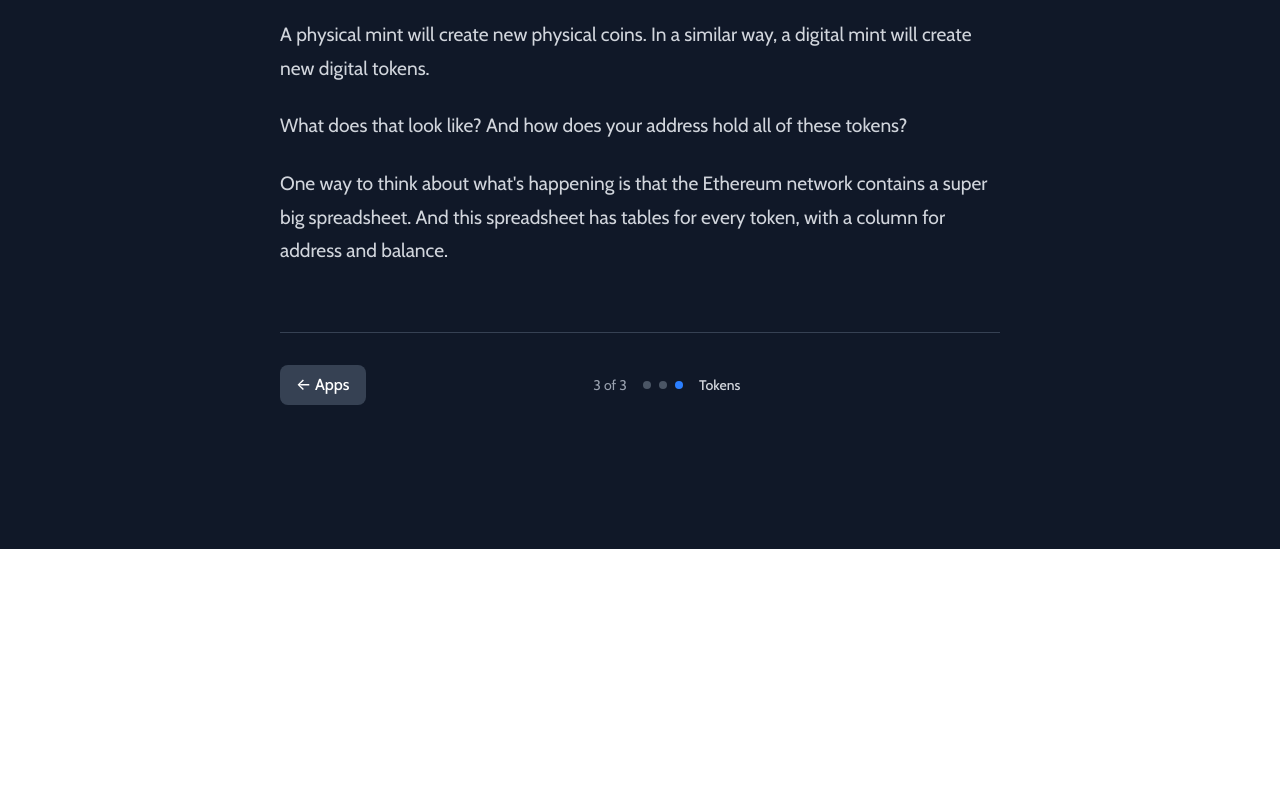
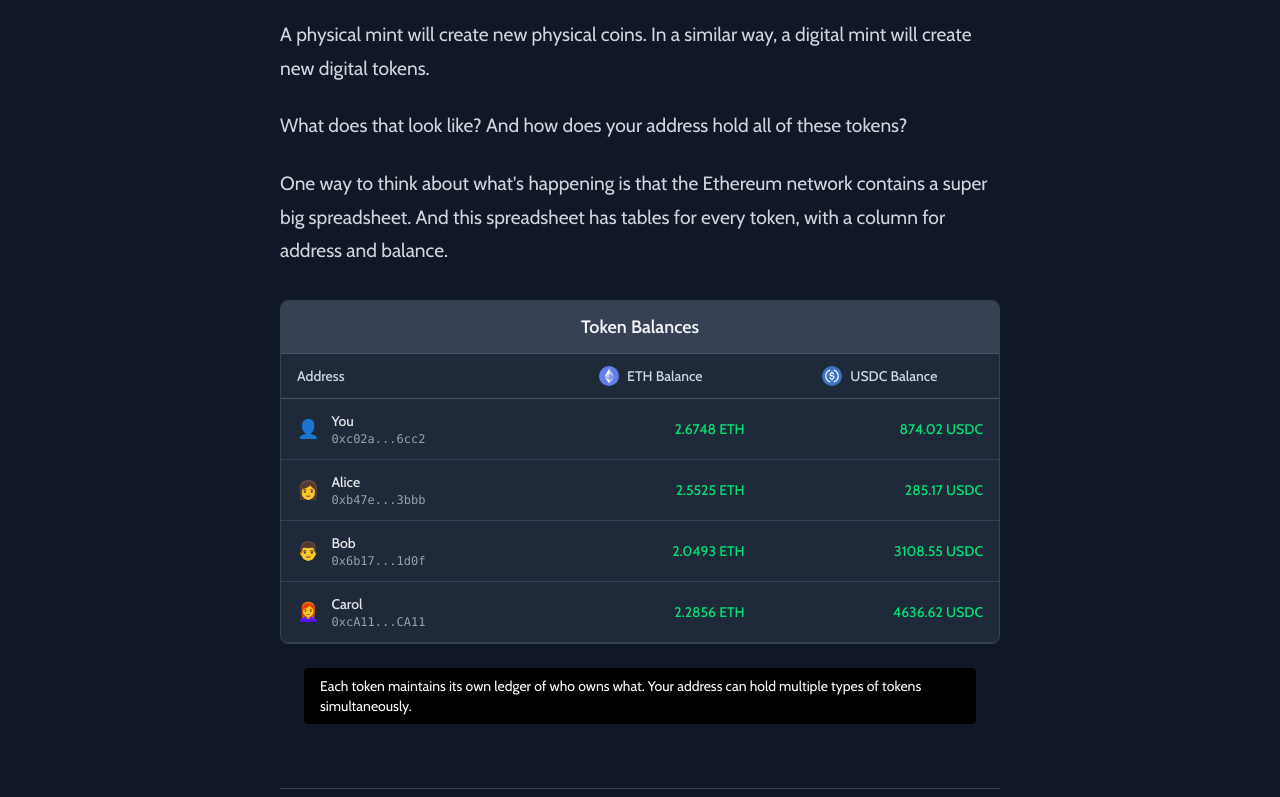
Before and after one commit to sudo-owen/explain-eth, a React (Vite) app: page /tokens in a window 1280 px wide. Shown: the part 2000-2797 px from the top of the page. Before the commit the page ends 2549 px from the top, so only its background shows below. Built offline with nearby package versions, Linux system fonts and the light colour scheme.

Commit message:
add token animations

```diff
--- /dev/null
+++ b/src/components/TokenSpreadsheet.tsx
@@ -0,0 +1,224 @@
+import React, { useState } from 'react'
+import { getRecipientEmoji, getRecipientAddress } from '../utils/recipients'
+
+interface TokenData {
+  name: string
+  emoji: string
+  address: string
+  ethBalance: number
+  usdcBalance: number
+}
+
+const TokenSpreadsheet: React.FC = () => {
+  const [activeTab, setActiveTab] = useState<'ETH' | 'USDC'>('ETH')
+
+  // User data with random balances for demonstration
+  const userData: TokenData[] = [
+    {
+      name: 'You',
+      emoji: '👤',
+      address: '0xc02aaa39b223fe8d0a0e5c4f27ead9083c756cc2',
+      ethBalance: Math.random() * 4.9 + 0.1,
+      usdcBalance: Math.random() * 4900 + 100
+    },
+    {
+      name: 'Alice',
+      emoji: getRecipientEmoji('Alice'),
+      address: getRecipientAddress('Alice'),
+      ethBalance: Math.random() * 4.9 + 0.1,
+      usdcBalance: Math.random() * 4900 + 100
+    },
+    {
+      name: 'Bob',
+      emoji: getRecipientEmoji('Bob'),
+      address: getRecipientAddress('Bob'),
+      ethBalance: Math.random() * 4.9 + 0.1,
+      usdcBalance: Math.random() * 4900 + 100
+    },
+    {
+      name: 'Carol',
+      emoji: getRecipientEmoji('Carol'),
+      address: getRecipientAddress('Carol'),
+      ethBalance: Math.random() * 4.9 + 0.1,
+      usdcBalance: Math.random() * 4900 + 100
+    }
+  ]
+
+  const formatETHBalance = (balance: number) => {
+    return `${balance.toFixed(4)} ETH`
+  }
+
+  const formatUSDCBalance = (balance: number) => {
+    return `${balance.toFixed(2)} USDC`
+  }
+
+  const truncateAddress = (address: string) => {
+    return `${address.slice(0, 6)}...${address.slice(-4)}`
+  }
+
+  const getCurrentBalance = (user: TokenData) => {
+    return activeTab === 'ETH' ? user.ethBalance : user.usdcBalance
+  }
+
+  const formatCurrentBalance = (user: TokenData) => {
+    const balance = getCurrentBalance(user)
+    return activeTab === 'ETH' ? formatETHBalance(balance) : formatUSDCBalance(balance)
+  }
+
+  return (
+    <div className="space-y-6">
+
+      {/* Mobile Tabs */}
+      <div className="md:hidden">
+        <div className="flex border-b border-gray-700 mb-4">
+          <button
+            onClick={() => setActiveTab('ETH')}
+            className={`flex-1 px-4 py-3 text-sm font-medium transition-colors cursor-pointer flex items-center justify-center space-x-2 ${
+              activeTab === 'ETH'
+                ? 'text-blue-400 border-b-2 border-blue-400 bg-blue-900/20'
+                : 'text-gray-400 hover:text-gray-200'
+            }`}
+          >
+            <img src="/img/eth.svg" alt="ETH" className="w-5 h-5" />
+            <span>ETH</span>
+          </button>
+          <button
+            onClick={() => setActiveTab('USDC')}
+            className={`flex-1 px-4 py-3 text-sm font-medium transition-colors cursor-pointer flex items-center justify-center space-x-2 ${
+              activeTab === 'USDC'
+                ? 'text-green-400 border-b-2 border-green-400 bg-green-900/20'
+                : 'text-gray-400 hover:text-gray-200'
+            }`}
+          >
+            <img src="/img/usdc.svg" alt="USDC" className="w-5 h-5" />
+            <span>USDC</span>
+          </button>
+        </div>
+
+        {/* Mobile Table */}
+        <div className="bg-gray-800 border border-gray-700 rounded-lg overflow-hidden">
+          <div className="bg-gray-700 px-4 py-3 border-b border-gray-600">
+            <div className="flex items-center justify-center space-x-2">
+              <img
+                src={activeTab === 'ETH' ? '/img/eth.svg' : '/img/usdc.svg'}
+                alt={activeTab}
+                className="w-6 h-6"
+              />
+              <h3 className="text-lg font-semibold text-gray-100">{activeTab} Balances</h3>
+            </div>
+          </div>
+          <div className="overflow-x-auto">
+            <table className="w-full">
+              <thead>
+                <tr className="bg-gray-750">
+                  <th className="px-4 py-3 text-left text-sm font-medium text-gray-300 border-b border-gray-600">
+                    Address
+                  </th>
+                  <th className="px-4 py-3 text-right text-sm font-medium text-gray-300 border-b border-gray-600">
+                    Balance
+                  </th>
+                </tr>
+              </thead>
+              <tbody>
+                {userData.map((user, index) => (
+                  <tr
+                    key={user.address}
+                    className={`${index % 2 === 0 ? 'bg-gray-800' : 'bg-gray-750'} hover:bg-gray-700 transition-colors`}
+                  >
+                    <td className="px-4 py-3 border-b border-gray-700">
+                      <div className="flex items-center space-x-3">
+                        <span className="text-lg">{user.emoji}</span>
+                        <div>
+                          <div className="text-sm font-medium text-gray-200">{user.name}</div>
+                          <div className="text-xs text-gray-400 font-mono">
+                            {truncateAddress(user.address)}
+                          </div>
+                        </div>
+                      </div>
+                    </td>
+                    <td className="px-4 py-3 text-right border-b border-gray-700">
+                      <span className="text-sm font-medium text-green-400">
+                        {formatCurrentBalance(user)}
+                      </span>
+                    </td>
+                  </tr>
+                ))}
+              </tbody>
+            </table>
+          </div>
+        </div>
+      </div>
+
+      {/* Desktop Unified Table */}
+      <div className="hidden md:block">
+        <div className="bg-gray-800 border border-gray-700 rounded-lg overflow-hidden">
+          <div className="bg-gray-700 px-4 py-3 border-b border-gray-600">
+            <h3 className="text-lg font-semibold text-gray-100 text-center">Token Balances</h3>
+          </div>
+          <div className="overflow-x-auto">
+            <table className="w-full">
+              <thead>
+                <tr className="bg-gray-750">
+                  <th className="px-4 py-3 text-left text-sm font-medium text-gray-300 border-b border-gray-600">
+                    Address
+                  </th>
+                  <th className="px-4 py-3 text-right text-sm font-medium text-gray-300 border-b border-gray-600">
+                    <div className="flex items-center justify-center space-x-2">
+                      <img src="/img/eth.svg" alt="ETH" className="w-5 h-5" />
+                      <span>ETH Balance</span>
+                    </div>
+                  </th>
+                  <th className="px-4 py-3 text-right text-sm font-medium text-gray-300 border-b border-gray-600">
+                    <div className="flex items-center justify-center space-x-2">
+                      <img src="/img/usdc.svg" alt="USDC" className="w-5 h-5" />
+                      <span>USDC Balance</span>
+                    </div>
+                  </th>
+                </tr>
+              </thead>
+              <tbody>
+                {userData.map((user, index) => (
+                  <tr
+                    key={user.address}
+                    className={`${index % 2 === 0 ? 'bg-gray-800' : 'bg-gray-750'} hover:bg-gray-700 transition-colors`}
+                  >
+                    <td className="px-4 py-3 border-b border-gray-700">
+                      <div className="flex items-center space-x-3">
+                        <span className="text-lg">{user.emoji}</span>
+                        <div>
+                          <div className="text-sm font-medium text-gray-200">{user.name}</div>
+                          <div className="text-xs text-gray-400 font-mono">
+                            {truncateAddress(user.address)}
+                          </div>
+                        </div>
+                      </div>
+                    </td>
+                    <td className="px-4 py-3 text-right border-b border-gray-700">
+                      <span className="text-sm font-medium text-green-400">
+                        {formatETHBalance(user.ethBalance)}
+                      </span>
+                    </td>
+                    <td className="px-4 py-3 text-right border-b border-gray-700">
+                      <span className="text-sm font-medium text-green-400">
+                        {formatUSDCBalance(user.usdcBalance)}
+                      </span>
+                    </td>
+                  </tr>
+                ))}
+              </tbody>
+            </table>
+          </div>
+        </div>
+      </div>
+
+      {/* Caption */}
+      <div className="flex justify-center mt-6">
+        <div className="text-white text-sm bg-black bg-opacity-50 px-4 py-2 rounded max-w-2xl">
+          Each token maintains its own ledger of who owns what. Your address can hold multiple types of tokens simultaneously.
+        </div>
+      </div>
+    </div>
+  )
+}
+
+export default TokenSpreadsheet
--- a/src/components/VolatilityComparison.tsx
+++ b/src/components/VolatilityComparison.tsx
@@ -98,7 +98,7 @@
   return (
     <div className="w-full max-w-4xl mx-auto bg-gray-800 rounded-lg p-6">
       <h3 className="text-2xl font-bold text-white mb-6 text-center">
-        Price Volatility Comparison
+        Price Comparison
       </h3>
 
       <div className="grid grid-cols-1 md:grid-cols-2 gap-8">
@@ -145,9 +145,9 @@
             </svg>
 
             {/* Price labels */}
-            <div className="absolute top-1 left-2 text-xs text-gray-400">$4000</div>
-            <div className="absolute bottom-1 left-2 text-xs text-gray-400">$1000</div>
-            <div className="absolute top-1/2 left-2 text-xs text-gray-400 transform -translate-y-1/2">$2500</div>
+            <div className="absolute top-1 left-1 text-xs text-gray-400">$4000</div>
+            <div className="absolute bottom-1 left-1 text-xs text-gray-400">$1000</div>
+            <div className="absolute top-1/2 left-1 text-xs text-gray-400 transform -translate-y-1/2">$2500</div>
           </div>
 
           <div className="text-center mt-2">
@@ -216,9 +216,9 @@
             </svg>
 
             {/* Price labels */}
-            <div className="absolute top-1 left-2 text-xs text-gray-400">$1.01</div>
-            <div className="absolute bottom-1 left-2 text-xs text-gray-400">$0.99</div>
-            <div className="absolute top-1/2 left-2 text-xs text-gray-400 transform -translate-y-1/2">$1.00</div>
+            <div className="absolute top-1 left-1 text-xs text-gray-400">$1.01</div>
+            <div className="absolute bottom-1 left-1 text-xs text-gray-400">$0.99</div>
+            <div className="absolute top-1/2 left-1 text-xs text-gray-400 transform -translate-y-1/2">$1.00</div>
           </div>
 
           <div className="text-center mt-2">
--- a/src/pages/TokensPage.tsx
+++ b/src/pages/TokensPage.tsx
@@ -6,6 +6,7 @@
 import TokenFlowAnimation from '../components/TokenFlowAnimation'
 import StablecoinShowcase from '../components/StablecoinShowcase'
 import VolatilityComparison from '../components/VolatilityComparison'
+import TokenSpreadsheet from '../components/TokenSpreadsheet'
 
 const TokensPage: React.FC = () => {
   const [isHistoryOpen, setIsHistoryOpen] = useState(false)
@@ -72,7 +73,7 @@
             </div>
 
             <p className="text-gray-300 leading-relaxed mb-6">
-              How does it work?
+              How do stablecoins work?
             </p>
 
             <p className="text-gray-300 leading-relaxed mb-6">
@@ -96,7 +97,7 @@
             </p>
 
             <div className="my-8">
-              {/* SPREADSHEET EXAMPLE */}
+              <TokenSpreadsheet />
             </div>
 
           </section>
```
